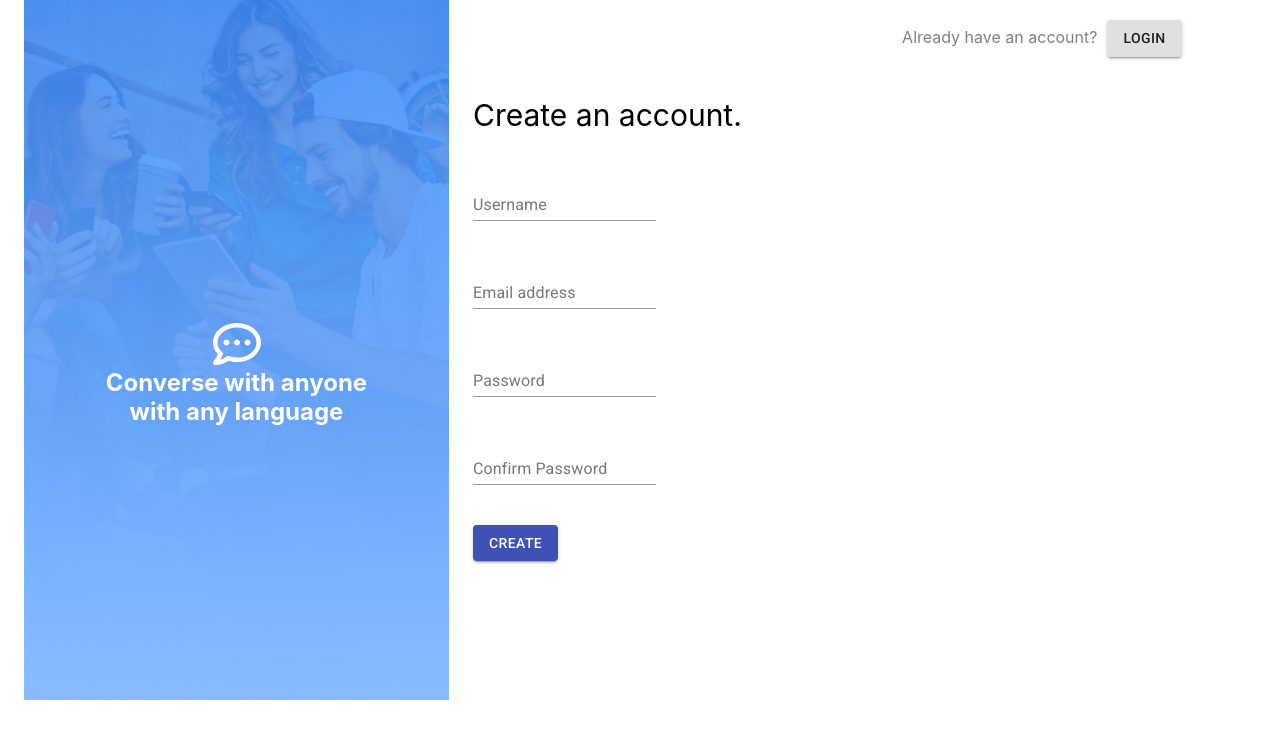
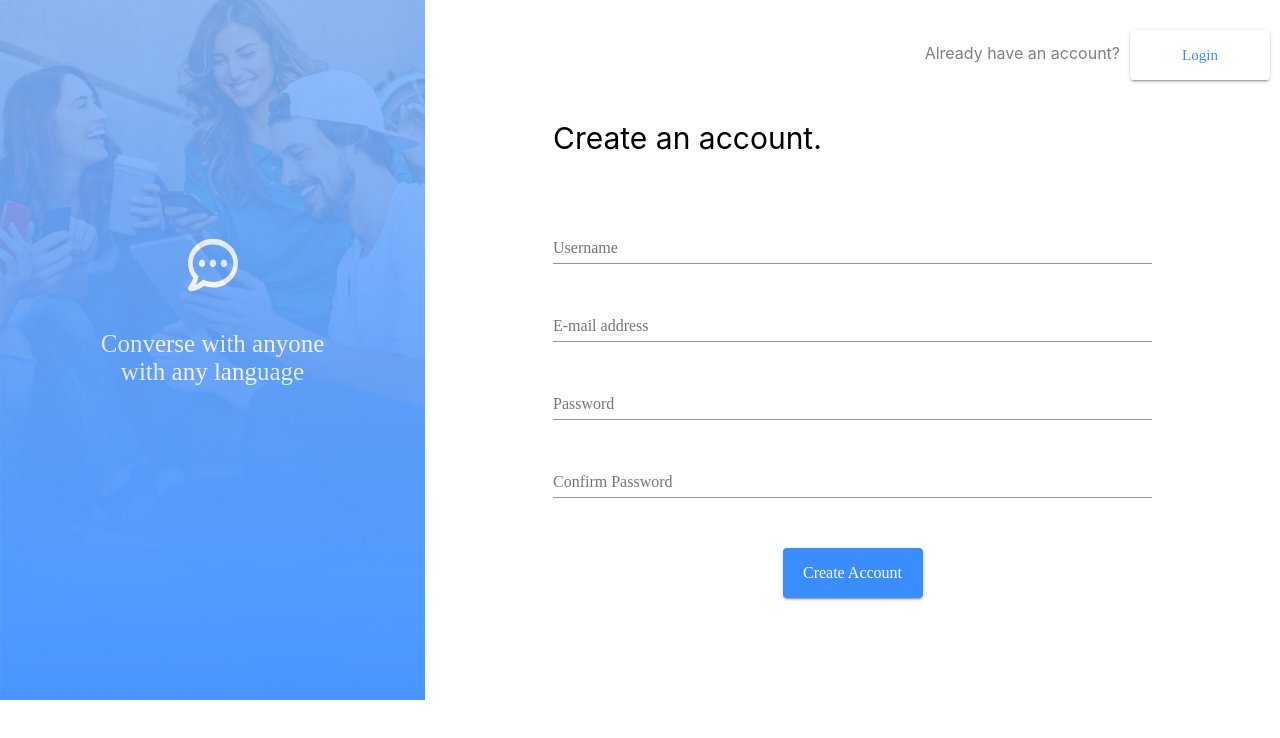
Before and after one commit to mhassan88/web-messenger, a React (Create React App) app in the folder client/: page /signup in a window 1280 px wide. Shown: the top 738 px of the page. Built offline with nearby package versions, Linux system fonts and the light colour scheme.

Commit message:
Made changes according to review comments

```diff
--- a/client/src/App.js
+++ b/client/src/App.js
@@ -3,9 +3,12 @@ import "./App.css";
 import { BrowserRouter as Router, Route , Switch} from "react-router-dom";
 import SignupPage from "./pages/signup/signup";
 import SigninPage from "./pages/signin/signin";
+import {theme} from "./common/theme";
+import { ThemeProvider } from "@material-ui/core/styles";
 
 function App() {
   return (
+    <ThemeProvider theme={theme}>
     <Router>
       <Switch>
         <Route exact path="/">
@@ -18,7 +21,7 @@ function App() {
           <SigninPage/>
         </Route>
       </Switch>
-    </Router>
+    </Router></ThemeProvider>
   );
 }
 
--- /dev/null
+++ b/client/src/common/bg.jsx
@@ -0,0 +1,56 @@
+import React from "react";
+import { makeStyles } from "@material-ui/core/styles";
+import { FontAwesomeIcon } from "@fortawesome/react-fontawesome";
+import { faCommentDots } from "@fortawesome/free-regular-svg-icons";
+import bg from "../assets/images/bg-img.png";
+
+const useStyles = makeStyles({
+  root: {
+    background: "linear-gradient(0deg, #3A8DFF, #86B9FF)",
+    width: 425,
+    height: 700,
+    position: "absolute",
+    opacity: "85%",
+    color: "white",
+    fontFamily: '"OpenSans"',
+    fontSize: "25px",
+    textAlign: "center",
+  },
+  pos: {
+    position: "absolute",
+    margin: "200px 100px",
+  },
+  scaling: {
+    scale: "1 1.2",
+    margin: "40px",
+  },
+  "@media screen and (max-width: 960px)": {
+    disappear: {
+      display: "none",
+    },
+  },
+});
+
+export default function BgImage() {
+  const classes = useStyles();
+  return (
+    <div className={classes.disappear}>
+      <div className={classes.root}>
+        <div className={classes.pos}>
+          <div>
+            <FontAwesomeIcon
+              icon={faCommentDots}
+              size="2x"
+              className={classes.scaling}
+            />
+          </div>
+          Converse with anyone with any language
+        </div>
+      </div>
+      <img
+        src={bg}
+        alt="People interacting with each other in the background"
+      />
+    </div>
+  );
+}
--- /dev/null
+++ b/client/src/common/myinput.jsx
@@ -0,0 +1,33 @@
+import { TextField } from "@material-ui/core";
+import "./styles.css";
+const MyInput = ({
+  name,
+  label,
+  onChange,
+  error,
+  value,
+  helperText,
+  placeholder,
+}) => {
+  return (
+    <div className="marginTextField">
+      <TextField
+        fullWidth={true}
+        type={
+          name === "password" || name === "confirmPassword" ? "password" : ""
+        }
+        size="medium"
+        error={error}
+        name={name}
+        id={name}
+        label={label}
+        value={value}
+        helperText={helperText}
+        placeholder={placeholder}
+        onChange={onChange}
+      />
+    </div>
+  );
+};
+
+export default MyInput;
--- /dev/null
+++ b/client/src/common/styles.css
@@ -0,0 +1,28 @@
+.marginTextField {
+  margin: 30px 0px;
+}
+.align-right {
+  text-align: right;
+  margin: 30px 10px;
+}
+.align-left {
+  text-align: left;
+  padding: 20px 9vw;
+}
+.align-center {
+  text-align: center;
+  margin-top: 50px;
+}
+
+.add-padding {
+  padding: 20px 10vw;
+}
+.welcome-text {
+  font-size: 30px;
+  padding: 10px 10vw;
+}
+.text-style {
+  color: gray;
+  text-align: right;
+  margin: 30px 10px 30px 0px;
+}
--- a/client/src/pages/signin/signin.css
+++ /dev/null
@@ -1,47 +0,0 @@
-.img-gradient {
-  position: absolute;
-  top: 0;
-  height: 700px;
-  width: 425px;
-  background-image: linear-gradient(
-    to bottom,
-    rgba(58, 141, 255, 0.85),
-    rgba(134, 185, 255, 0.85)
-  );
-  color: white;
-  text-align: center;
-}
-.bg-img {
-  top: 0;
-}
-.text-style {
-  color: gray;
-  padding: 10px;
-}
-.margin-top {
-  margin-top: 20px;
-}
-.align-right {
-  text-align: right;
-}
-.align-left {
-  text-align: left;
-}
-.img-txt {
-  position: relative;
-  top: 230px;
-  padding: 70px;
-}
-.button-style {
-  color: #3a8dff;
-  padding: 0px;
-  float: right;
-}
-.welcome-text {
-  font-size: 30px;
-}
-@media screen and (max-width: 960px) {
-  .disappear-small {
-    display: none;
-  }
-}
--- a/client/src/pages/signin/signin.jsx
+++ b/client/src/pages/signin/signin.jsx
@@ -1,14 +1,13 @@
 import React from "react";
-import { FontAwesomeIcon } from "@fortawesome/react-fontawesome";
-import { faCommentDots } from "@fortawesome/free-regular-svg-icons";
-import bgImg from "../../assets/images/bg-img.png";
-import "./signin.css";
-import { Container, Grid, Button, TextField } from "@material-ui/core";
+import { Grid, Button } from "@material-ui/core";
 import Joi from "joi";
 import FormComponent from "../../common/form";
 import { Link } from "react-router-dom";
+import BgImage from "../../common/bg";
+import "../../common/styles.css";
+import MyInput from "../../common/myinput";
 
-class signupPage extends FormComponent {
+class SigninPage extends FormComponent {
   state = {
     data: { email: "", password: "" },
     errors: {},
@@ -28,80 +27,51 @@ class signupPage extends FormComponent {
   render() {
     return (
       <div>
-        <Container>
-          <Grid container spacing={3}>
-            <Grid item>
-              <img
-                src={bgImg}
-                alt="People interacting with each other in the background"
-                className="bg-img disappear-small"
-              />
-              <div className="img-gradient disappear-small">
-                <h2 className="img-txt">
-                  <div>
-                    <FontAwesomeIcon icon={faCommentDots} size="2x" />
-                  </div>
-                  Converse with anyone with any language
-                </h2>
-              </div>
-            </Grid>
-            <Grid item xs={12} sm={12} md={6} lg={7} xl={7}>
-              <Grid container spacing={7}>
-                <Grid item xs={12}>
-                  <div className="margin-top align-right">
+        <Grid container>
+          <BgImage />
+          <Grid item xs>
+            <div className="align-right">
               <span className="text-style">Don't have an account?</span>
               <Link to="/signup">
-                      <Button variant="contained">Create account</Button>
+                <Button variant="contained" color="secondary" size="large">
+                  Create account
+                </Button>
               </Link>
             </div>
-                </Grid>
-                <Grid item xs={12}>
             <div className="welcome-text">Welcome back!</div>
-                </Grid>
-                <Grid item xs={12}>
-                  <form autoComplete="off">
-                    <TextField
-                      type=""
+            <div>
+              <form className="add-padding" onSubmit={this.handleSubmit}>
+                <MyInput
                   error={!(this.state.errors.email == null)}
                   name="email"
-                      id="email"
-                      label="Email address"
+                  label="E-mail address"
                   value={this.state.data.email}
                   helperText={this.state.errors.email}
+                  placeholder={"john-doe@gmail.com"}
                   onChange={this.handleChange}
                 />
-                    <br />
-                    <br />
-                    <br />
-                    <TextField
-                      type="password"
+                <MyInput
                   error={!(this.state.errors.password == null)}
                   name="password"
-                      id="password"
                   label="Password"
                   value={this.state.data.password}
                   helperText={this.state.errors.password}
+                  placeholder={""}
                   onChange={this.handleChange}
                 />
-                    <br />
-                    <br />
-                    <br />
-                    <Button
-                      variant="contained"
-                      color="primary"
-                      onClick={this.handleSubmit}
-                    >
+
+                <div className="align-center">
+                  <Button variant="contained" color="primary" type="submit">
                     Login
                   </Button>
+                </div>
               </form>
+            </div>
           </Grid>
         </Grid>
-            </Grid>
-          </Grid>
-        </Container>
       </div>
     );
   }
 }
 
-export default signupPage;
+export default SigninPage;
--- a/client/src/pages/signup/signup.css
+++ /dev/null
@@ -1,47 +0,0 @@
-.img-gradient {
-  position: absolute;
-  top: 0;
-  height: 700px;
-  width: 425px;
-  background-image: linear-gradient(
-    to bottom,
-    rgba(58, 141, 255, 0.85),
-    rgba(134, 185, 255, 0.85)
-  );
-  color: white;
-  text-align: center;
-}
-.bg-img {
-  top: 0;
-}
-.text-style {
-  color: gray;
-  padding: 10px;
-}
-.margin-top {
-  margin-top: 20px;
-}
-.align-right {
-  text-align: right;
-}
-.align-left {
-  text-align: left;
-}
-.img-txt {
-  position: relative;
-  top: 230px;
-  padding: 70px;
-}
-.button-style {
-  color: #3a8dff;
-  padding: 0px;
-  float: right;
-}
-.welcome-text {
-  font-size: 30px;
-}
-@media screen and (max-width: 960px) {
-  .disappear-small {
-    display: none;
-  }
-}
--- a/client/src/pages/signup/signup.jsx
+++ b/client/src/pages/signup/signup.jsx
@@ -1,16 +1,20 @@
 import React from "react";
-import { FontAwesomeIcon } from "@fortawesome/react-fontawesome";
-import { faCommentDots } from "@fortawesome/free-regular-svg-icons";
-import bgImg from "../../assets/images/bg-img.png";
-import "./signup.css";
-import { Container, Grid, Button, TextField } from "@material-ui/core";
+import { Grid, Button } from "@material-ui/core";
 import Joi from "joi";
 import FormComponent from "../../common/form";
 import { Link } from "react-router-dom";
+import BgImage from "../../common/bg";
+import "../../common/styles.css";
+import MyInput from "../../common/myinput";
 
-class signupPage extends FormComponent {
+class SignupPage extends FormComponent {
   state = {
-    data: { username: "", email: "", password: "", confirmPassword: "" },
+    data: {
+      username: "",
+      email: "",
+      password: "",
+      confirmPassword: "",
+    },
     errors: {},
   };
 
@@ -20,7 +24,7 @@ class signupPage extends FormComponent {
       .required()
       .email({ minDomainSegments: 2, tlds: { allow: ["com", "net"] } })
       .label("Email"),
-    password: Joi.string().required().min(6).alphanum().label("Password"),
+    password: Joi.string().required().min(6).label("Password"),
     confirmPassword: Joi.ref("password"),
   };
   doSubmit = () => {
@@ -30,106 +34,67 @@ class signupPage extends FormComponent {
   render() {
     return (
       <div>
-        <Container>
-          <Grid container spacing={3}>
-            <Grid item>
-              <img
-                src={bgImg}
-                alt="People interacting with each other in the background"
-                className="bg-img disappear-small"
-              />
-              <div className="img-gradient disappear-small">
-                <h2 className="img-txt">
-                  <div>
-                    <FontAwesomeIcon icon={faCommentDots} size="2x" />
-                  </div>
-                  Converse with anyone with any language
-                </h2>
-              </div>
-            </Grid>
-            <Grid item xs={12} sm={12} md={6} lg={7} xl={7}>
-              <Grid container spacing={5}>
-                <Grid item xs={12}>
-                  <div className="margin-top align-right">
+        <Grid container>
+          <BgImage />
+          <Grid item xs>
+            <div className="align-right">
               <span className="text-style">Already have an account?</span>
               <Link to="/signin">
-                      <Button variant="contained">Login</Button>
+                <Button variant="contained" color="secondary" size="large">
+                  Login
+                </Button>
               </Link>
             </div>
-                </Grid>
-                <Grid item xs={12}>
             <div className="welcome-text">Create an account.</div>
-                </Grid>
-                <Grid item xs={12}>
-                  <form autoComplete="off">
-                    <TextField
-                      type=""
+            <div>
+              <form className="add-padding" onSubmit={this.handleSubmit}>
+                <MyInput
                   error={!(this.state.errors.username == null)}
                   name="username"
-                      id="username"
                   label="Username"
                   value={this.state.data.username}
                   helperText={this.state.errors.username}
+                  placeholder={"john-doe"}
                   onChange={this.handleChange}
                 />
-                    <br />
-                    <br />
-                    <br />
-                    <TextField
-                      type=""
+                <MyInput
                   error={!(this.state.errors.email == null)}
                   name="email"
-                      id="email"
-                      label="Email address"
+                  label="E-mail address"
                   value={this.state.data.email}
                   helperText={this.state.errors.email}
+                  placeholder={"john-doe@gmail.com"}
                   onChange={this.handleChange}
                 />
-                    <br />
-                    <br />
-                    <br />
-                    <TextField
-                      type="password"
+                <MyInput
                   error={!(this.state.errors.password == null)}
                   name="password"
-                      id="password"
                   label="Password"
                   value={this.state.data.password}
                   helperText={this.state.errors.password}
                   onChange={this.handleChange}
                 />
-                    <br />
-                    <br />
-                    <br />
-                    <TextField
-                      type="password"
+                <MyInput
                   error={!(this.state.errors.confirmPassword == null)}
                   name="confirmPassword"
-                      id="confirmPassword"
                   label="Confirm Password"
                   value={this.state.data.confirmPassword}
                   helperText={this.state.errors.confirmPassword}
                   onChange={this.handleChange}
                 />
-                    <br />
-                    <br />
-                    <br />
-                    <Button
-                      variant="contained"
-                      color="primary"
-                      onClick={this.handleSubmit}
-                    >
-                      Create
+
+                <div className="align-center">
+                  <Button variant="contained" color="primary" type="submit">
+                    Create account
                   </Button>
+                </div>
               </form>
+            </div>
           </Grid>
         </Grid>
-            </Grid>
-          </Grid>
-        </Container>
       </div>
     );
   }
 }
 
-export default signupPage;
+export default SignupPage;
```
Also changed, not shown: client/src/common/theme.jsx (added, +26 -0 lines). Lines whose indentation alone changed are shown as unchanged.
